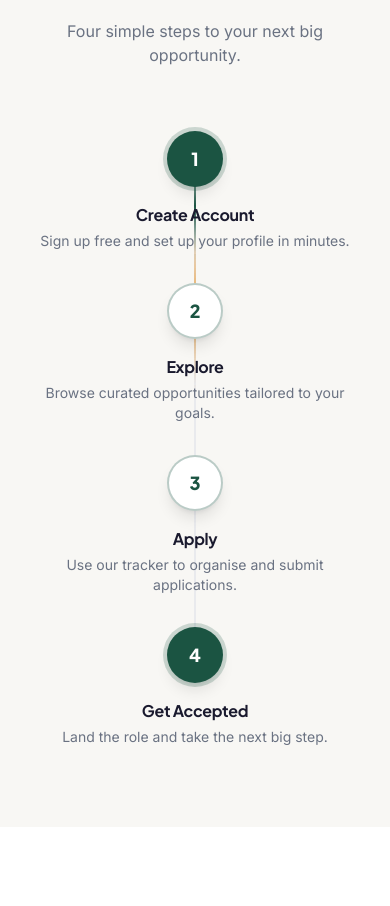
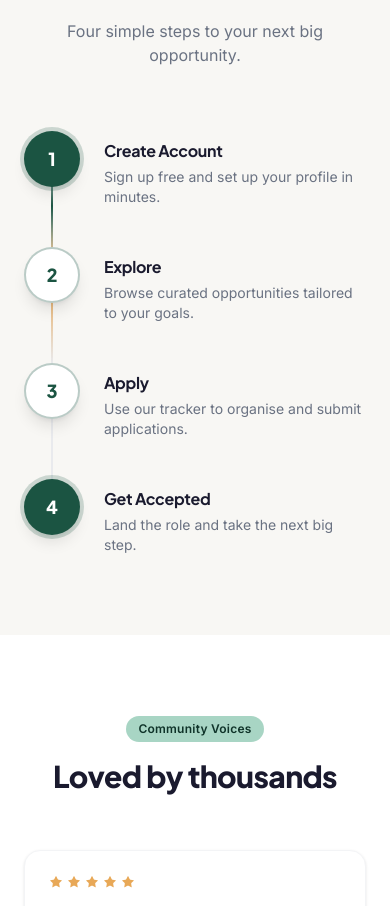
Before and after one commit to Tantawi65/siyp-platform, a React (Vite) app in the folder frontend/: page / in a window 390 px wide. Shown: the part 5108-6014 px from the top of the page. Built offline with nearby package versions, Linux system fonts and the light colour scheme.

Commit message:
Change mobile How It Works layout to left-aligned steps so the energy beam doesn't cross behind text

```diff
--- a/frontend/src/pages/LandingPage.tsx
+++ b/frontend/src/pages/LandingPage.tsx
@@ -64,16 +64,16 @@ const FeatureCard: React.FC<{
 
 // ---- Step ----
 const Step: React.FC<{ num: number; title: string; desc: string; active?: boolean }> = ({ num, title, desc, active }) => (
-  <div className="flex flex-col items-center text-center gap-4">
+  <div className="flex flex-row md:flex-col items-start md:items-center text-left md:text-center gap-6 md:gap-4 relative z-10">
     <div
-      className={`w-14 h-14 rounded-full flex items-center justify-center font-black text-lg shadow-lg z-10 ${
+      className={`shrink-0 w-14 h-14 rounded-full flex items-center justify-center font-black text-lg shadow-lg z-10 ${
         active ? 'bg-[#1B5442] text-white ring-4 ring-[#1B5442]/20' : 'bg-white text-[#1B5442] border-2 border-[#1B5442]/30'
       }`}
       style={{ fontFamily: 'Plus Jakarta Sans, sans-serif' }}
     >
       {num}
     </div>
-    <div>
+    <div className="pt-2 md:pt-0">
       <h3 className="font-bold text-base mb-1" style={{ fontFamily: 'Plus Jakarta Sans, sans-serif' }}>{title}</h3>
       <p className="text-sm text-gray-500">{desc}</p>
     </div>
@@ -274,7 +274,7 @@ const LandingPage: React.FC = () => {
               <p className="text-gray-500">Four simple steps to your next big opportunity.</p>
             </div>
           </ScrollReveal>
-          <div className="relative grid grid-cols-1 md:grid-cols-4 gap-8 mt-16">
+          <div className="relative grid grid-cols-1 md:grid-cols-4 gap-10 md:gap-8 mt-16 max-w-sm md:max-w-none mx-auto">
 
             {/* Desktop Horizontal Moving Energy Beam */}
             <div className="hidden md:block absolute top-7 left-[12%] right-[12%] h-[2px] bg-gray-200/80 z-0 overflow-hidden rounded-full">
@@ -291,7 +291,7 @@ const LandingPage: React.FC = () => {
             </div>
 
             {/* Mobile Vertical Moving Energy Beam */}
-            <div className="md:hidden absolute top-7 bottom-[15%] left-1/2 -translate-x-1/2 w-[2px] bg-gray-200/80 z-0 overflow-hidden rounded-full">
+            <div className="md:hidden absolute top-7 bottom-[15%] left-[27px] w-[2px] bg-gray-200/80 z-0 overflow-hidden rounded-full">
               {/* Gold beam */}
               <div
                 className="absolute left-0 w-full h-40 bg-gradient-to-b from-transparent via-[#E8A857] to-transparent shadow-[0_0_12px_#E8A857]"
```
